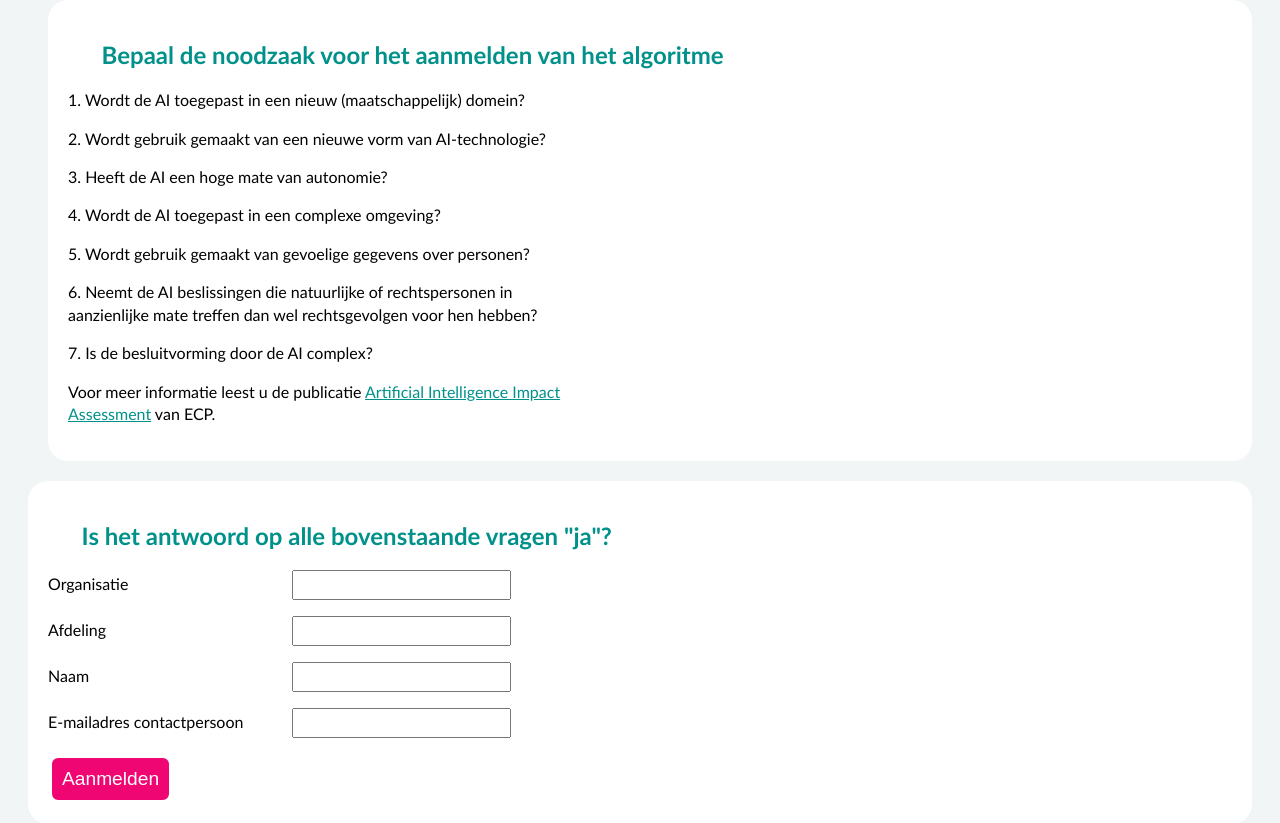
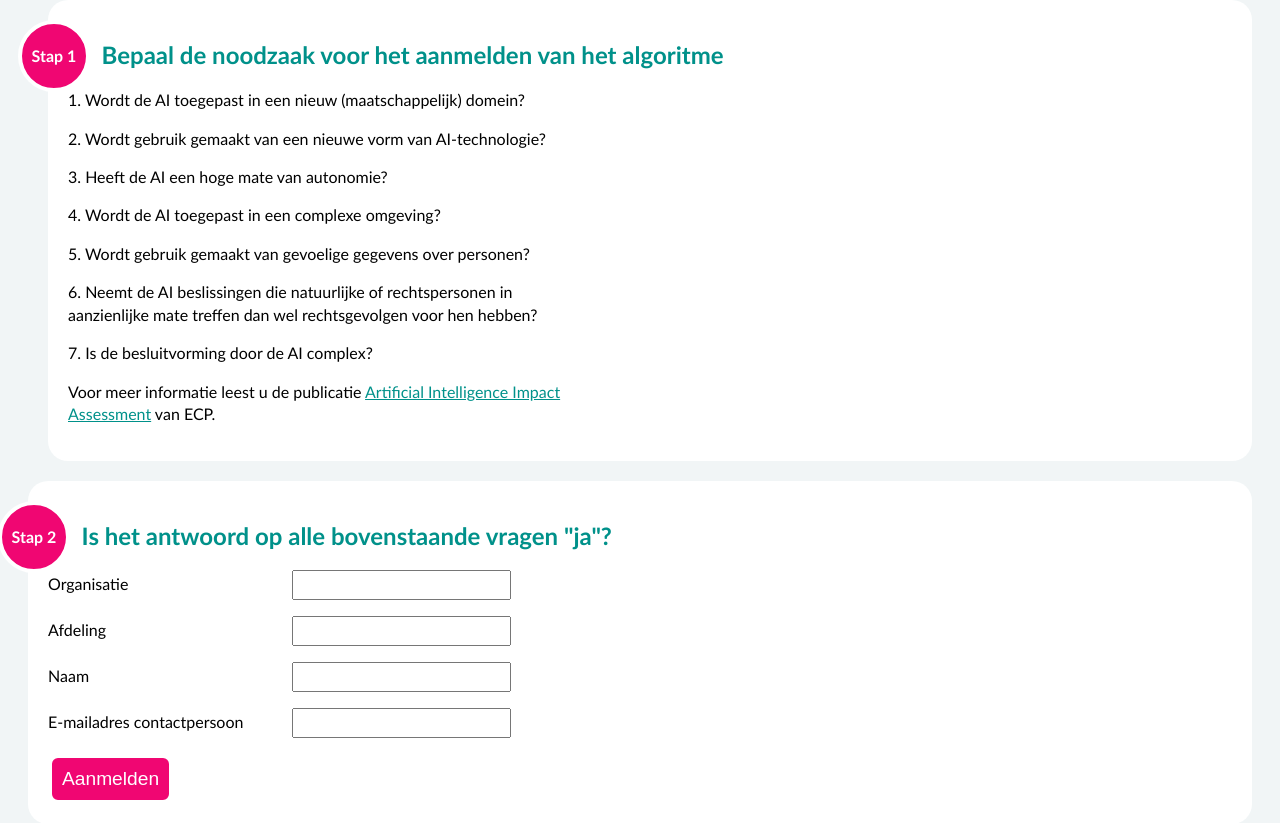
Before and after one commit to Algoritmeregister/algoritmeregister-prototype-app, a PHP site: template templates/aanmelden.twig in a window 1280 px wide. Shown: the part 148-971 px from the top of the page. Run offline with PHP 8.4, Linux system fonts and the light colour scheme; the template is opened without the code that fills it, so the values that code supplies are empty; some libraries are stand-ins or nearby versions.

Commit message:
add stap to aanmelden

```diff
--- a/templates/aanmelden.twig
+++ b/templates/aanmelden.twig
@@ -15,6 +15,7 @@
         </header>
 
         <section>
+            <div class="bol">Stap 1</div>
             <h2>Bepaal de noodzaak voor het aanmelden van het algoritme</h2>
             <p>1. Wordt de AI toegepast in een nieuw (maatschappelijk) domein?</p>
             <p>2. Wordt gebruik gemaakt van een nieuwe vorm van AI-technologie?</p>
@@ -27,6 +28,7 @@
         </section>
 
         <main>
+            <div class="bol">Stap 2</div>
             <h2>Is het antwoord op alle bovenstaande vragen "ja"?</h2>
             <label><span>Organisatie</span> <input type="text"></input></label><br>
             <label><span>Afdeling</span> <input type="text"></input></label><br>
```
